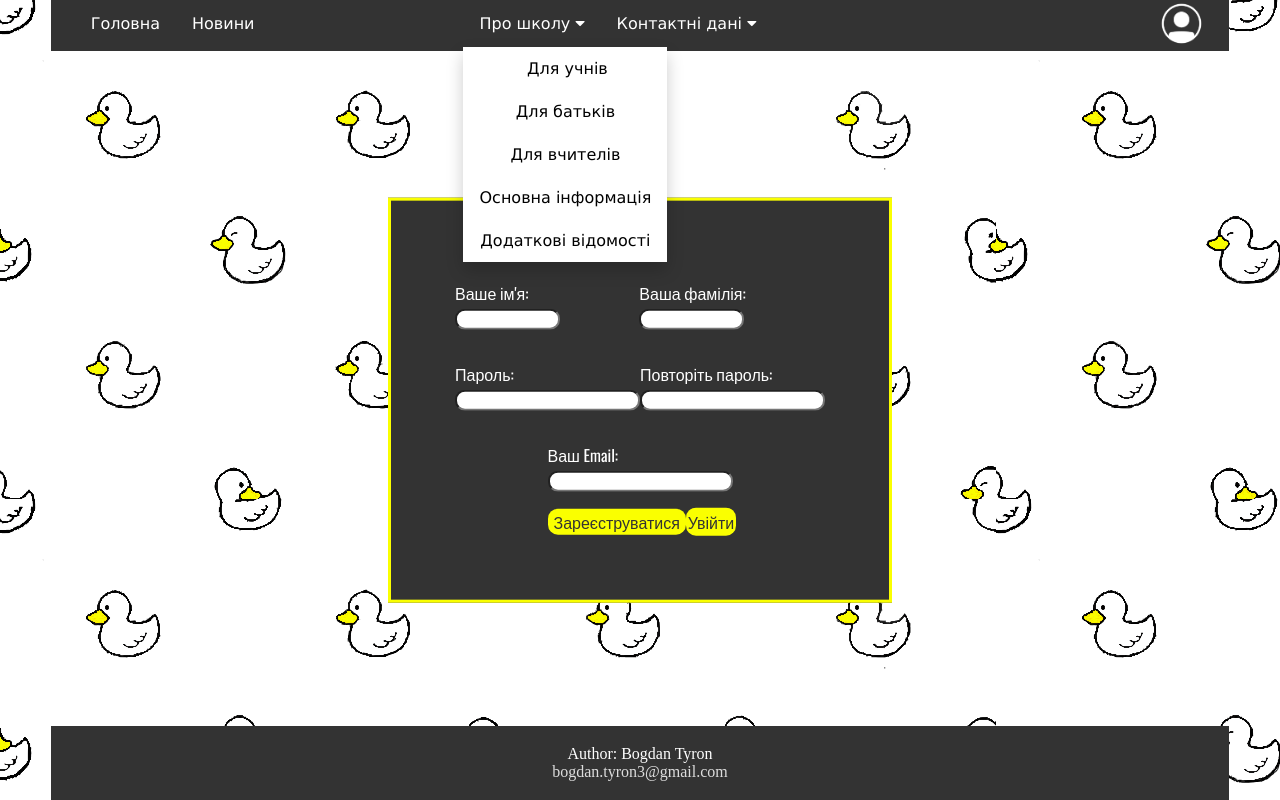
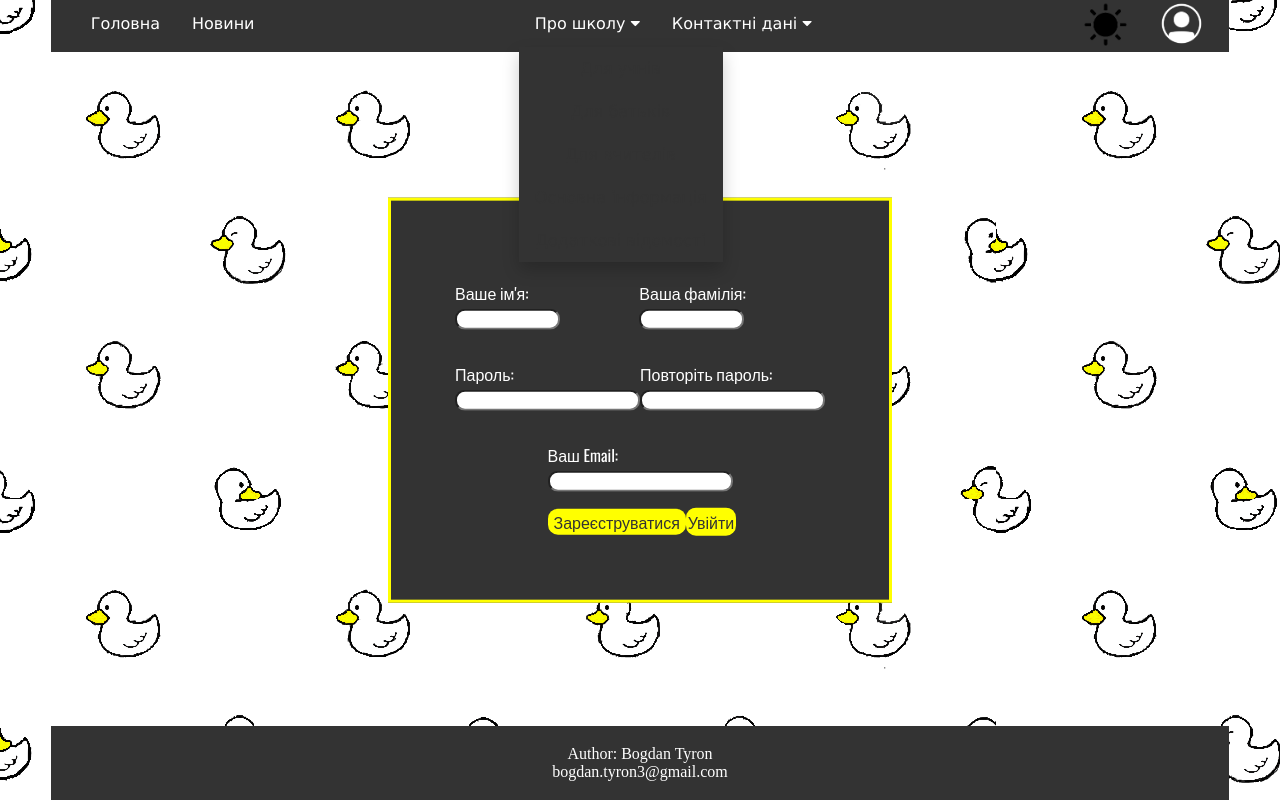
Before and after one commit to NickNameUA/Site, a PHP site: page /LogUp.php in a window 1280 px wide, after a click on "Про школу". Run offline with PHP 8.4, Linux system fonts and the light colour scheme; some libraries are stand-ins or nearby versions.

Commit message:
Add change color set system

```diff
--- a/Details/NavBar.php
+++ b/Details/NavBar.php
@@ -14,6 +14,14 @@
         <i class="fa fa-caret-down viseOff"></i>
     </button>
     <div class="dropdown-content" id="myDropdown2">
+      <button class="ColorSet" id="colorSetBut" onclick="changeColorSet()">
+        <img
+        id="colorSet"
+        src="/Img/Button/ChangeDark.png"
+        height="47"
+        width="47"
+        alt="Profile"/>
+      </button>
       <a href="#for_students">Для учнів</a>
       <a href="#for_students">Для учнів</a>
       <a href="#for_students">Для учнів</a>
@@ -39,6 +47,10 @@
       <i class="fa fa-caret-down"></i>
     </button>
     <div class="dropdown-content" id="myDropdown">
+      <h3>Контакти</h3>
+      <h4>Номер телефону</h4>
+      <p>(0372)560-703</p>
+      <p>(0372)560-468</p>
       <h3>Соц мережі</h3>
       <a href="https://www.facebook.com/cvlyceum21" target="_blank"
         >Facebook</a
@@ -48,14 +60,18 @@
       target="_blank"
       >Youtube</a
       >
-          <h3>Контакти</h3>
-          <h4>Номер телефону</h4>
-          <p>(0372)560-703</p>
-          <p>(0372)560-468</p>
       <h4>Електронна пошта</h4>
-          <p>cvlyceum21@gmial.com</p>
+      <a href="mailto:cvlyceum21@gmial.com">cvlyceum21@gmial.com</a>
     </div>
   </div>
+  <button class="ColorSet" id="colorSetBut" onclick="changeColorSet()">
+    <img
+    id="colorSet"
+    src="/Img/Button/ChangeDark.png"
+    height="47"
+    width="47"
+    alt="Profile"/>
+  </button>
   <a id="account" href="LogIn.php">
     <img
     src="/Img/Button/AccountImg.png"
--- a/LogIn.php
+++ b/LogIn.php
@@ -6,7 +6,6 @@
   <meta name="viewport" content="width=device-width, initial-scale=1.0">
   <title>Вхід</title>
 
-	<link rel="stylesheet" href="Styles/LogIn.css" media="screen" type="text/css" />
   <link rel="stylesheet" href="Styles/Profile.css" />
   <?php
     include "Details/Links.php";
@@ -16,7 +15,7 @@
   <script src="Src/NavBar.js"></script>
   <script src="Src/Scroll.js"></script>
 </head>
-  <body>
+  <body onload="check()">
     <div id="LogIn">
       <form action="save_user.php" method="post">
           <p>
--- a/LogUp.php
+++ b/LogUp.php
@@ -6,17 +6,15 @@
   <meta name="viewport" content="width=device-width, initial-scale=1.0">
   <title>Реєстрація</title>
 
-	<link rel="stylesheet" href="Styles/LogIn.css" media="screen" type="text/css" />
   <link rel="stylesheet" href="Styles/Profile.css" />
   <?php
     include "Details/Links.php";
     include "Details/NavBar.php";
   ?>
-
   <script src="Src/NavBar.js"></script>
   <script src="Src/Scroll.js"></script>
 </head>
-  <body>
+  <body onload="check()">
     <div id="LogIn">
       <form action="save_user.php" method="post">
         <div class="names">
--- a/Src/NavBar.js
+++ b/Src/NavBar.js
@@ -1,13 +1,11 @@
 "use strict";
-
-/* When the user click on the button,
-toggle between hiding and showing the dropdown content */
 
 function myFunction(a) {
   document.getElementById(a).classList.toggle("show");
 }
 
-// Close the dropdown if the user clicks outside of it
+/* When the user click on the button,
+toggle between hiding and showing the dropdown content */
 
 window.onclick = function (element) {
   if (!element.target.matches(".dropbtn")) {
@@ -15,17 +13,88 @@ window.onclick = function (element) {
     const element1 = document.getElementById("myDropdown1");
     const element2 = document.getElementById("myDropdown2");
     if (element.classList.contains("show")) {
-      element.classList.remove("show");
-      element.classList.remove("dropbtn");
+      removedrop(element);
     }
     if (element1.classList.contains("show")) {
-      element1.classList.remove("show");
-      element1.classList.remove("dropbtn");
+      removedrop(element1);
     }
     if (element2.classList.contains("show")) {
-      element2.classList.remove("show");
-      element2.classList.remove("dropbtn");
+      removedrop(element2);
     }
   }
 };
-//Show dropdown content
+
+function removedrop(elementd) {
+  elementd.classList.remove("show");
+  elementd.classList.remove("dropbtn");
+}
+
+// Close the dropdown if the user clicks outside of it
+
+function change(color) {
+  let colorSet = document.getElementById("colorSet");
+  let scrlBtnImg = document.getElementById("scrlBtnImg");
+  let style = document.documentElement.style;
+  try {
+    switch (color) {
+      case "Light":
+        style.setProperty("--main-bg-color", "rgb(51, 51, 51)");
+        style.setProperty("--main-color", "rgb(200, 200, 200");
+        style.setProperty("--second-bg-color", "rgb(20, 20, 20)");
+        style.setProperty("--background-photo", "url(/Img/backgroundDark.jpg)");
+        style.setProperty("--text-color", "rgb(51, 51, 51)");
+        style.setProperty("--text-color-inverse", "rgb(51, 51, 51)");
+        style.setProperty("--text-color-hover", "rgb(130, 130, 130");
+        colorSet.src = "/Img/Button/ChangeLight.png";
+        scrlBtnImg.src = "/Img/Button/BtnScrlTopLight.png";
+        break;
+      case "Dark":
+        style.setProperty("--main-bg-color", "rgb(255, 255, 255)");
+        style.setProperty("--main-color", "rgb(255, 255, 0");
+        style.setProperty("--second-bg-color", "rgb(51, 51, 51)");
+        style.setProperty(
+          "--background-photo",
+          "url(/Img/backgroundLight.jpg)"
+        );
+        style.setProperty("--text-color", "rgb(51, 51, 51,)");
+        style.setProperty("--text-color-inverse", "rgb(255, 255, 255)");
+        style.setProperty("--text-color-hover", "rgb(200, 200, 0");
+        colorSet.src = "/Img/Button/ChangeDark.png";
+        scrlBtnImg.src = "/Img/Button/BtnScrlTopDark.png";
+        break;
+    }
+  } catch (error) {}
+}
+
+// Change color set settings
+
+function changeColorSet() {
+  switch (document.cookie) {
+    case "Theame=Light":
+      document.cookie = "Theame=Dark";
+      change("Dark");
+      break;
+    case "Theame=Dark":
+      document.cookie = "Theame=Light";
+      change("Light");
+      break;
+    default:
+      document.cookie = "Theame=Light";
+      change("Light");
+  }
+}
+
+// Change color set
+
+function check() {
+  switch (document.cookie) {
+    case "Theame=Light":
+      change("Light");
+      break;
+    case "Theame=Dark":
+      change("Dark");
+      break;
+  }
+}
+
+// Check color set and use him when page loaded
--- a/Styles/NavBar.css
+++ b/Styles/NavBar.css
@@ -1,18 +1,26 @@
 #account {
-  margin-left: auto;
   margin-right: 2%;
+  margin-left: 2%;
   border: none;
   padding: 0%;
   background: none;
   cursor: pointer;
   border-radius: 50%;
 }
+#index {
+  margin-left: 2%;
+}
+.ColorSet {
+  background: none;
+  border: none;
+  cursor: pointer;
+}
 .navbar {
   text-align: center;
   position: fixed;
   display: flex;
   overflow: hidden;
-  background-color: #333;
+  background-color: var(--second-bg-color);
   font-family: Arial, Helvetica, sans-serif;
   font-family: Verdana, Geneva, Tahoma, sans-serif;
   top: 0%;
@@ -20,15 +28,15 @@
   right: 4%;
   z-index: 10;
 }
+.navbar p {
+  color: var(--text-color);
+}
 .navbar a {
   font-size: 16px;
-  color: white;
+  color: var(--main-bg-color);
   text-align: center;
   padding: 14px 16px;
   text-decoration: none;
-}
-.navbar a:first-child {
-  margin-left: 2%;
 }
 .dropdown {
   display: inline;
@@ -54,7 +62,7 @@
   font-size: 16px;
   border: none;
   outline: none;
-  color: white;
+  color: var(--main-bg-color);
   padding: 14px 16px;
   background-color: inherit;
   font-family: inherit;
@@ -64,25 +72,27 @@
 
 .navbar a:hover,
 .dropdown:hover .dropbtn {
-  color: rgb(255, 225, 0);
+  color: var(--main-color);
+  background-color: var(--main-bg-color-hover);
 }
 .dropdown-content {
   display: none;
   position: fixed;
-  background-color: white;
+  background-color: var(--second-bg-color);
   min-width: 160px;
   box-shadow: 0px 8px 16px 0px rgba(0, 0, 0, 0.2);
   text-align: center;
 }
 .dropdown-content a {
   float: none;
-  color: black;
+  color: var(--text-color);
   padding: 12px 16px;
   text-decoration: none;
   display: block;
 }
 .dropdown-content h3 {
   margin-left: 5%;
+  color: var(--text-color);
 }
 .dropdown-content h3:nth-child(4) {
   margin-bottom: 0%;
@@ -90,10 +100,11 @@
 .dropdown-content h4 {
   margin-top: 5%;
   margin-left: 5%;
+  color: var(--text-color);
 }
 .dropdown-content a:hover {
-  background-color: #ddd;
-  color: blue;
+  background-color: var(--main-bg-color-hover);
+  color: var(--main-color);
 }
 .show {
   display: block;
@@ -107,8 +118,9 @@
 }
 #myDropdown2 {
   visibility: hidden;
-  background: #333;
+  background: var(--second-bg-color);
 }
 #myDropdown2 a {
-  color: white;
+  color: var(--main-bg-color);
+  background: var(--second-bg-color);
 }
--- /dev/null
+++ b/Styles/News.css
@@ -0,0 +1,3 @@
+#pagebodyNews {
+  margin: 10% 4% 0% 4%;
+}
--- a/Styles/Profile.css
+++ b/Styles/Profile.css
@@ -1,14 +1,14 @@
 @import url("https://fonts.googleapis.com/css2?family=Oswald:wght@400&display=swap");
 
 #LogIn {
-  background-color: #333;
-  border: solid rgb(250, 255, 0) 3px;
+  background-color: var(--second-bg-color);
+  border: solid var(--main-color) 3px;
   box-sizing: border-box;
-  margin: 0;
   position: absolute;
   top: 50%;
   left: 50%;
-  margin-right: -50%;
+  margin-left: auto;
+  margin-right: auto;
   transform: translate(-50%, -50%);
   padding: 5%;
   font-family: "Oswald", sans-serif;
@@ -30,9 +30,9 @@ input {
   padding: 1%;
 }
 .button {
-  background: rgb(250, 255, 0);
+  background: var(--main-color);
   border: none;
-  color: #333;
+  color: var(--text-color);
   font-size: 100%;
   cursor: pointer;
   margin: auto;
@@ -41,7 +41,7 @@ input {
   font-family: "Oswald", sans-serif;
 }
 .button:hover {
-  background-color: rgb(250, 255, 0, 0.8);
+  background: var(--text-color-hover);
 }
 
 #footer {
@@ -52,5 +52,10 @@ input {
   bottom: 0%;
 }
 p {
-  color: white;
+  color: var(--text-color-inverse);
 }
+@media screen and (max-width: 410px) {
+  .names {
+    display: block;
+  }
+}
--- a/Styles/Prototype.css
+++ b/Styles/Prototype.css
@@ -1,5 +1,19 @@
+:root {
+  --main-bg-color: rgb(255, 255, 255);
+  --main-bg-color-hover: rgb(0, 0, 0, 0.2);
+  --main-color: rgb(255, 255, 0);
+  --second-bg-color: rgb(51, 51, 51);
+  --background-photo: url(/Img/backgroundLight.jpg);
+  --text-color: rgb(51, 51, 51);
+  --text-color-inverse: rgb(255, 255, 255);
+  --text-color-hover: rgb(200, 200, 0);
+  --btnScrlTop: url(/Img/Button/BtnScrlTopDark.png);
+}
+.pagebody {
+  margin: 0% 4% 0% 4%;
+}
 html {
-  background-image: url(/Img/background.jpg);
+  background-image: var(--background-photo);
   margin: 0%;
   padding: 0%;
 }
@@ -7,20 +21,14 @@ body {
   margin: 0%;
   padding: 0%;
 }
-.pagebody {
-  margin-left: 4%;
-  margin-right: 4%;
-  margin-top: 10%;
-  margin-bottom: 0%;
-}
 #main {
-  background-color: rgb(255, 255, 255);
+  background-color: var(--main-bg-color);
   width: 100%;
   height: 10000px;
   box-sizing: border-box;
   margin-bottom: 10%;
   padding: 3%;
-  border: 1px black solid;
+  border: 1px var(--second-bg-color) solid;
   position: relative;
   display: inline-block;
   text-align: center;
@@ -72,13 +80,13 @@ body {
 footer {
   text-align: center;
   padding: 3px;
-  background-color: #333;
-  color: white;
+  background-color: var(--second-bg-color);
+  color: var(--text-color-inverse);
   bottom: 0%;
   left: 0%;
   width: -webkit-fill-available;
 }
 footer a {
-  color: #ddd;
+  color: var(--text-color-inverse);
   text-decoration: none;
 }
--- a/Styles/max-width 480px.css
+++ b/Styles/max-width 480px.css
@@ -1,4 +1,4 @@
-@media screen and (max-width: 680px) {
+@media screen and (max-width: 480px) {
   #account {
     right: 0%;
     position: fixed;
--- a/Styles/max-width 680px.css
+++ b/Styles/max-width 680px.css
@@ -5,6 +5,13 @@
   }
   #profile {
     margin: 0%;
+  }
+  .ColorSet {
+    display: none;
+  }
+  #myDropdown2 .ColorSet {
+    display: block;
+    margin: auto;
   }
   .dropdown {
     display: none;
```
Also changed, not shown: Index.php (+4 -3 lines), News.php (+4 -3 lines), Styles/Home.css (+3 -2 lines), Img/Button/BtnScrlTopDark.png (added), Img/Button/BtnScrlTopLight.png (added), Img/Button/ChangeDark.png (added), Img/Button/ChangeLight.png (added), Img/RegForm.png (added), Img/backgroundDark.jpg (added), Img/backgroundLight.jpg (added). Lines whose indentation alone changed are shown as unchanged.
